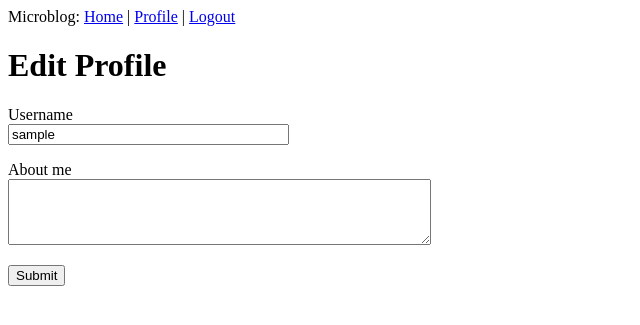
After one commit to brystmar/microblog, a Flask app: page /edit_profile in a window 1280 px wide. The commit adds this page. Shown: the top 325 px of the page, without its empty margins (0-640 px from the left). Run offline with Flask 2, Linux system fonts and the light colour scheme; the visitor is signed in with stand-in values (Sample User, id 1); data comes from the database, SQL or seed files in the repository; both versions use the stored data as it was after the commit.

Commit message:
Chapter 6: Profile Page & Avatars

```diff
--- a/app/forms.py
+++ b/app/forms.py
@@ -1,6 +1,6 @@
 from flask_wtf import FlaskForm
-from wtforms import StringField, PasswordField, BooleanField, SubmitField
-from wtforms.validators import DataRequired, Email, EqualTo, ValidationError
+from wtforms import StringField, PasswordField, BooleanField, SubmitField, TextAreaField
+from wtforms.validators import DataRequired, Email, EqualTo, ValidationError, Length
 from app.models import User
 
 
@@ -29,3 +29,9 @@ class RegistrationForm(FlaskForm):
         user = User.query.filter_by(email=email.data).first()
         if user is not None:
             raise ValidationError('Email address already in use.  Please provide a different email address.')
+
+
+class EditProfileForm(FlaskForm):
+    username = StringField('Username', validators=[DataRequired()])
+    about_me = TextAreaField('About me', validators=[Length(min=0, max=140)])
+    submit = SubmitField('Submit')
--- a/app/models.py
+++ b/app/models.py
@@ -1,4 +1,5 @@
 from datetime import datetime
+from hashlib import md5
 from werkzeug.security import generate_password_hash, check_password_hash
 from flask_login import UserMixin
 from app import db, login
@@ -11,6 +12,8 @@ class User(UserMixin, db.Model):
     password_hash = db.Column(db.String(128))
     posts = db.relationship('Post', backref='author', lazy='dynamic')
     #   setting the 'lazy' attribute as dynamic allows the 'posts' object to return customized, filterable data sets
+    about_me = db.Column(db.String(140))
+    last_seen = db.Column(db.DateTime, default=datetime.utcnow)
 
     def __repr__(self):
         return '<User {}>'.format(self.username)
@@ -20,6 +23,11 @@ class User(UserMixin, db.Model):
 
     def check_password(self, password):
         return check_password_hash(self.password_hash, password)
+
+    # method returns a new avatar for each user
+    def avatar(self, size):
+        digest = md5(self.email.lower().encode('utf-8')).hexdigest()  # returns a string hex code
+        return 'https://www.gravatar.com/avatar/{}?s={}&d=identicon'.format(digest, size)
 
 
 @login.user_loader
--- a/app/routes.py
+++ b/app/routes.py
@@ -2,10 +2,18 @@
 from flask import render_template, flash, redirect, url_for, request
 from flask_login import current_user, login_user, logout_user, login_required
 from werkzeug.urls import url_parse
+from datetime import datetime
 
 from app import app, db
-from app.forms import LoginForm, RegistrationForm
+from app.forms import LoginForm, RegistrationForm, EditProfileForm
 from app.models import User
+
+
+@app.before_request
+def before_request():
+    if current_user.is_authenticated:
+        current_user.last_seen = datetime.utcnow()
+        db.session.commit()
 
 
 @app.route('/')  # map the top-level URL to this function
@@ -72,3 +80,33 @@ def register():
         return redirect(url_for('login'))
 
     return render_template('register.html', title='Register', form=form)
+
+
+@app.route('/user/<username>')
+@login_required
+def user(username):
+    user = User.query.filter_by(username=username).first_or_404()  # if user isn't found, return a 404 error
+
+    # create some fake post content for this module
+    posts = [
+        {'author': user, 'body': 'Test post #1'},
+        {'author': user, 'body': 'Test post #2'}
+        ]
+    return render_template('user.html', user=user, posts=posts)
+
+
+@app.route('/edit_profile', methods=['GET', 'POST'])
+@login_required
+def edit_profile():
+    form = EditProfileForm()
+    if form.validate_on_submit():
+        current_user.username = form.username.data
+        current_user.about_me = form.about_me.data
+        db.session.commit()
+        flash('Changes saved.')
+        return redirect(url_for('edit_profile'))
+    elif request.method == 'GET':  # pre-populate the form if data already exists
+        form.username.data = current_user.username
+        form.about_me.data = current_user.about_me
+
+    return render_template('edit_profile.html', title='Edit Profile', form=form)
--- /dev/null
+++ b/app/templates/_post.html
@@ -0,0 +1,6 @@
+<table>
+    <tr valign="top">
+        <td><img src="{{ post.author.avatar(36) }}"</td>
+        <td>{{ post.author.username }} says: <b>{{ post.body }}</b></td>
+    </tr>
+</table>
--- a/app/templates/base.html
+++ b/app/templates/base.html
@@ -11,14 +11,15 @@
 <body>
     <div class="home">
         Microblog:
-        <a href="{{ url_for('index') }}">Home</a>
+        <a href="{{ url_for('index') }}">Home</a> |
         {% if current_user.is_anonymous %}
         <a href="{{ url_for('login') }}">Login</a>
         {% else %}
+        <a href="{{ url_for('user', username=current_user.username) }}">Profile</a> |
         <a href="{{ url_for('logout') }}">Logout</a>
         {% endif %}
     </div>
-    <!-- Get the messages from the flash msg -->
+    <!-- Retrieve messages from the flash msg -->
     {% with messages = get_flashed_messages() %}
         {% if messages %}
             <ul>
--- /dev/null
+++ b/app/templates/edit_profile.html
@@ -0,0 +1,23 @@
+{% extends "base.html" %}
+
+{% block content %}
+    <h1>Edit Profile</h1>
+    <form action="" method="post">
+        {{ form.hidden_tag() }}
+        <p>
+            {{ form.username.label }}<br>
+            {{ form.username(size=32) }}<br>
+            {% for error in form.username.errors %}
+            <span style="color: red;">[{{ error }}]</span>
+            {% endfor %}
+        </p>
+        <p>
+            {{ form.about_me.label }}<br>
+            {{ form.about_me(cols=50, rows=4) }}<br>
+            {% for error in form.about_me.errors %}
+            <span style="color: red;">[{{ error }}]</span>
+            {% endfor %}
+        </p>
+        <p>{{ form.submit() }}</p>
+    </form>
+{% endblock %}
```
Also changed, not shown: app/templates/user.html (added, +23 -0 lines), app.db.
